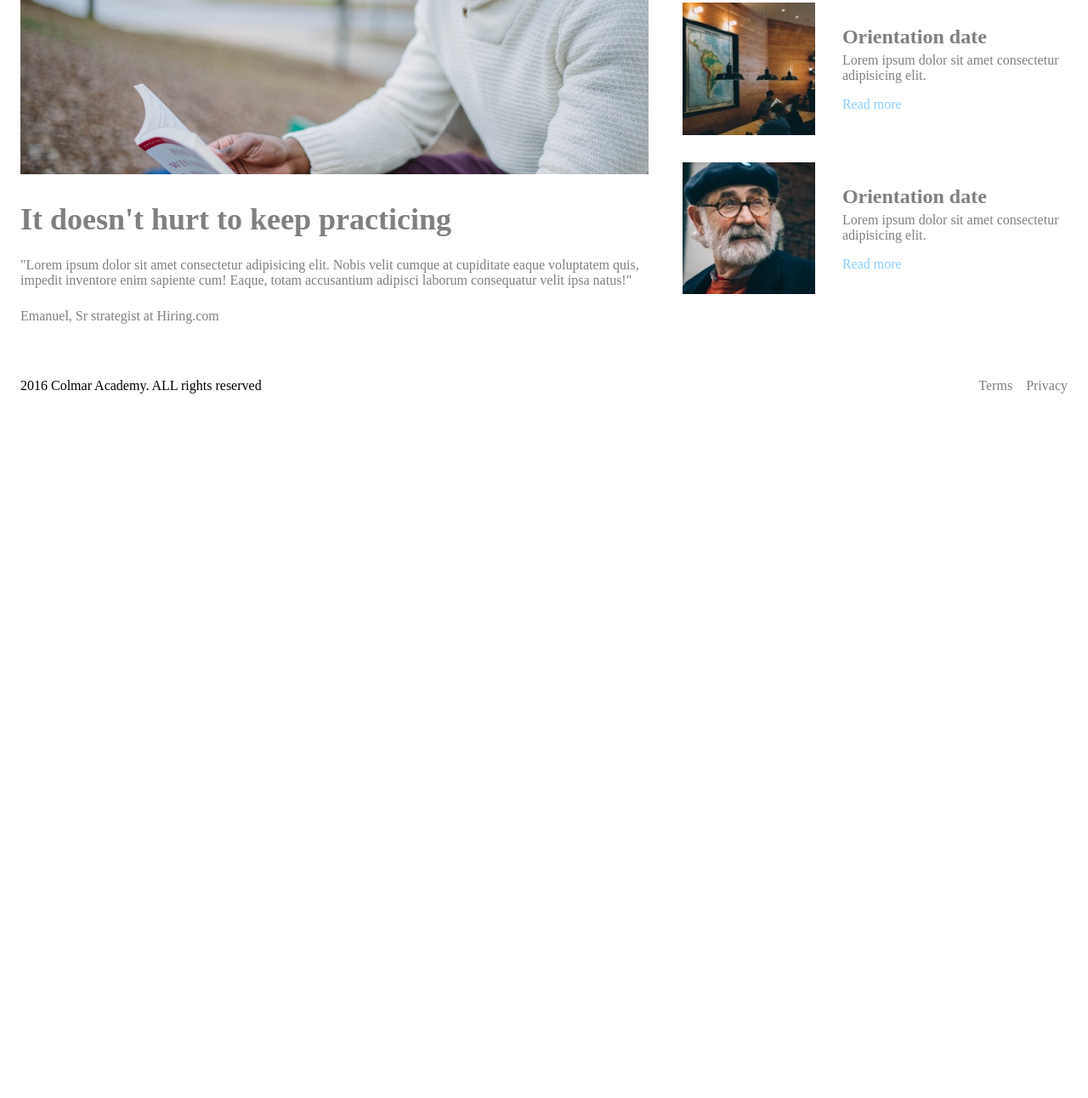
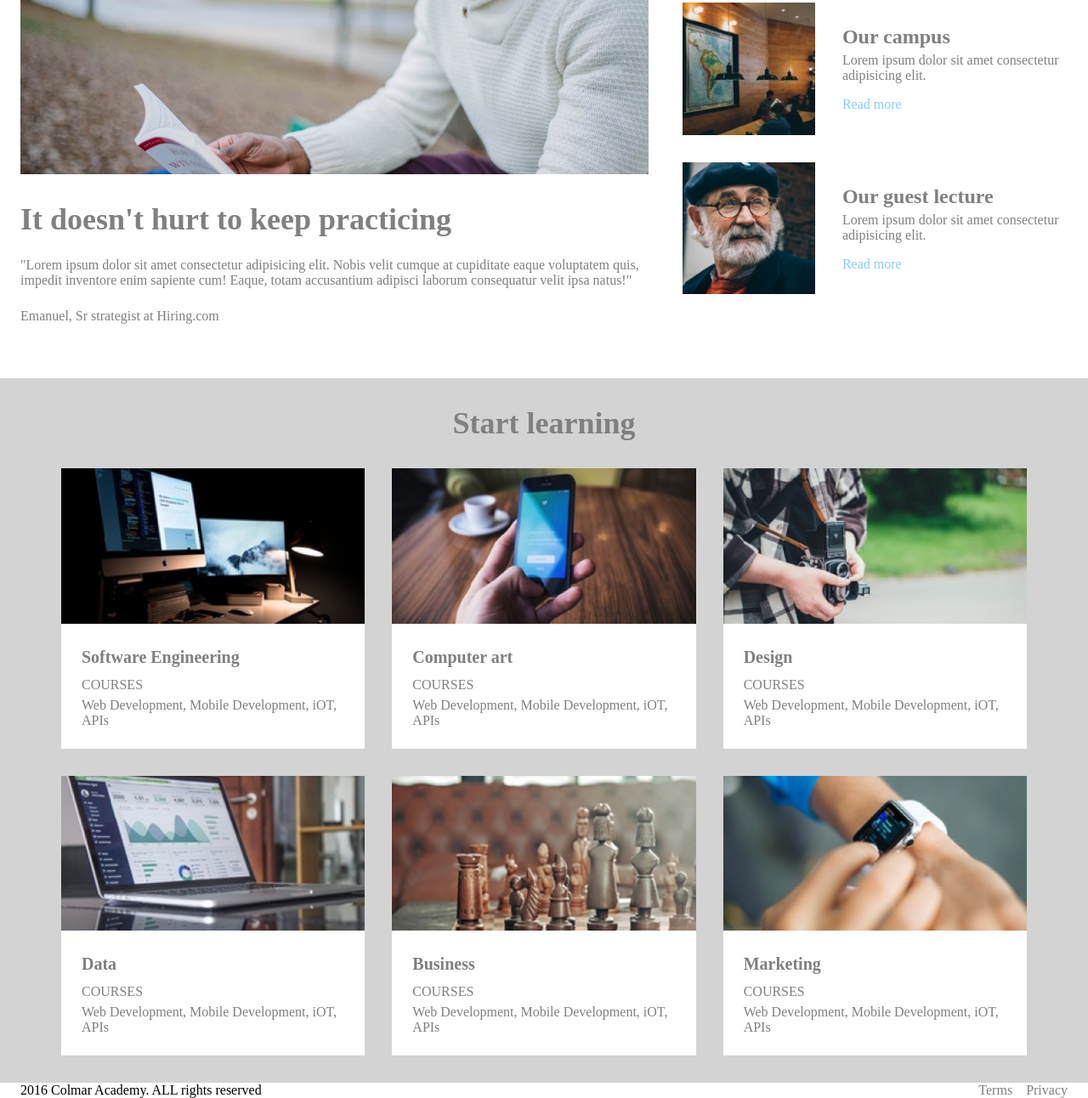
Before and after one commit to rattanunB/colmar_html_css, a plain HTML site: page index.html in a window 1280 px wide. Shown: the part 907-2199 px from the top of the page at 85% size. Before the commit the page ends 1370 px from the top, so only its background shows below. Drawn offline with Linux system fonts and the light colour scheme.

Commit message:
add course

```diff
--- a/asset/style.css
+++ b/asset/style.css
@@ -155,6 +155,56 @@ a{
     margin-top: 5px;
     margin-bottom: 16px;
 }
+
+.course{
+    display: flex;
+    flex-direction: column;
+    align-items: center;
+    padding: 32px 72px;
+    background-color: lightgray;
+}
+
+.courseTitle{
+    font-size: 36px;
+    font-weight: 600;
+    margin-bottom: 32px;
+}
+
+.courseCard{
+    background-color: white;
+}
+.courseCardWarp{
+    display: flex;
+    flex-direction: column;
+    gap: 32px;
+}
+
+.courseCardTop{
+    display: flex;
+    gap: 32px;
+}
+
+.courseCardBottom{
+    display: flex;
+    gap: 32px;
+}
+
+.courseCardInfo{
+    display: flex;
+    flex-direction: column;
+    padding: 24px;
+}
+
+.courseCardTitle{
+    font-size: 20px;
+    font-weight: 600;
+}
+
+.courseCardType{
+    margin-top: 12px;
+    margin-bottom: 6px;
+}
+
 footer{
     display: flex;
     justify-content: space-between;
--- a/index.html
+++ b/index.html
@@ -15,10 +15,10 @@
             <div class="logo">
                 <img src="./asset/image/ic-logo.svg" alt="ic-logo">
             </div>
-                <span class="logoName">
-                    <strong>COLMAR</strong>ACADEMY
-                </span>
-            </div>
+            <span class="logoName">
+                <strong>COLMAR</strong>ACADEMY
+            </span>
+        </div>
         </div>
         <div class="navRight">
             <ul class="navRightUl">
@@ -48,7 +48,9 @@
                         It doesn't hurt to keep practicing
                     </span>
                     <span class="informationMainDesc">
-                        "Lorem ipsum dolor sit amet consectetur adipisicing elit. Nobis velit cumque at cupiditate eaque voluptatem quis, impedit inventore enim sapiente cum! Eaque, totam accusantium adipisci laborum consequatur velit ipsa natus!"
+                        "Lorem ipsum dolor sit amet consectetur adipisicing elit. Nobis velit cumque at cupiditate eaque
+                        voluptatem quis, impedit inventore enim sapiente cum! Eaque, totam accusantium adipisci laborum
+                        consequatur velit ipsa natus!"
                     </span>
                     <span class="informationMainFrom">
                         Emanuel, Sr strategist at Hiring.com
@@ -65,7 +67,8 @@
                     </div>
                     <div class="informationCardInfo">
                         <span class="informationCardTitle">Orientation date</span>
-                        <span class="informationCardDesc">Lorem ipsum dolor sit amet consectetur adipisicing elit.</span>
+                        <span class="informationCardDesc">Lorem ipsum dolor sit amet consectetur adipisicing
+                            elit.</span>
                         <a href="#">Read more</a>
                     </div>
                 </div>
@@ -77,8 +80,9 @@
 
                     </div>
                     <div class="informationCardInfo">
-                        <span class="informationCardTitle">Orientation date</span>
-                        <span class="informationCardDesc">Lorem ipsum dolor sit amet consectetur adipisicing elit.</span>
+                        <span class="informationCardTitle">Our campus</span>
+                        <span class="informationCardDesc">Lorem ipsum dolor sit amet consectetur adipisicing
+                            elit.</span>
                         <a href="#">Read more</a>
                     </div>
                 </div>
@@ -90,11 +94,69 @@
 
                     </div>
                     <div class="informationCardInfo">
-                        <span class="informationCardTitle">Orientation date</span>
-                        <span class="informationCardDesc">Lorem ipsum dolor sit amet consectetur adipisicing elit.</span>
+                        <span class="informationCardTitle">Our guest lecture</span>
+                        <span class="informationCardDesc">Lorem ipsum dolor sit amet consectetur adipisicing
+                            elit.</span>
                         <a href="#">Read more</a>
                     </div>
                 </div>
+            </div>
+        </section>
+        <section class="course">
+            <span class="courseTitle">Start learning</span>
+            <div class="courseCardWarp">
+            <div class="courseCardTop">
+                <div class="courseCard">
+                    <img src="./asset/image/course-software.jpg" alt="course-software">
+                    <div class="courseCardInfo">
+                        <span class="courseCardTitle">Software Engineering</span>
+                        <span class="courseCardType">COURSES</span>
+                        <span class="courseCardDesc">Web Development, Mobile Development, iOT, APIs </span>
+                    </div>
+                </div>
+                <div class="courseCard">
+                    <img src="./asset/image/course-computer-art.jpg" alt="course-computer-art">
+                    <div class="courseCardInfo">
+                        <span class="courseCardTitle">Computer art</span>
+                        <span class="courseCardType">COURSES</span>
+                        <span class="courseCardDesc">Web Development, Mobile Development, iOT, APIs </span>
+                    </div>
+                </div>
+                <div class="courseCard">
+                    <img src="./asset/image/course-design.jpg" alt="course-software">
+                    <div class="courseCardInfo">
+                        <span class="courseCardTitle">Design</span>
+                        <span class="courseCardType">COURSES</span>
+                        <span class="courseCardDesc">Web Development, Mobile Development, iOT, APIs </span>
+                    </div>
+                </div>
+            </div>
+            <div class="courseCardBottom">
+                <div class="courseCard">
+                    <img src="./asset/image/course-data.jpg" alt="course-data">
+                    <div class="courseCardInfo">
+                        <span class="courseCardTitle">Data</span>
+                        <span class="courseCardType">COURSES</span>
+                        <span class="courseCardDesc">Web Development, Mobile Development, iOT, APIs </span>
+                    </div>
+                </div>
+                <div class="courseCard">
+                    <img src="./asset/image/course-business.jpg" alt="course-business">
+                    <div class="courseCardInfo">
+                        <span class="courseCardTitle">Business</span>
+                        <span class="courseCardType">COURSES</span>
+                        <span class="courseCardDesc">Web Development, Mobile Development, iOT, APIs </span>
+                    </div>
+                </div>
+                <div class="courseCard">
+                    <img src="./asset/image/course-marketing.jpg" alt="course-marketing">
+                    <div class="courseCardInfo">
+                        <span class="courseCardTitle">Marketing</span>
+                        <span class="courseCardType">COURSES</span>
+                        <span class="courseCardDesc">Web Development, Mobile Development, iOT, APIs </span>
+                    </div>
+                </div>
+            </div>
             </div>
         </section>
     </div>
```
